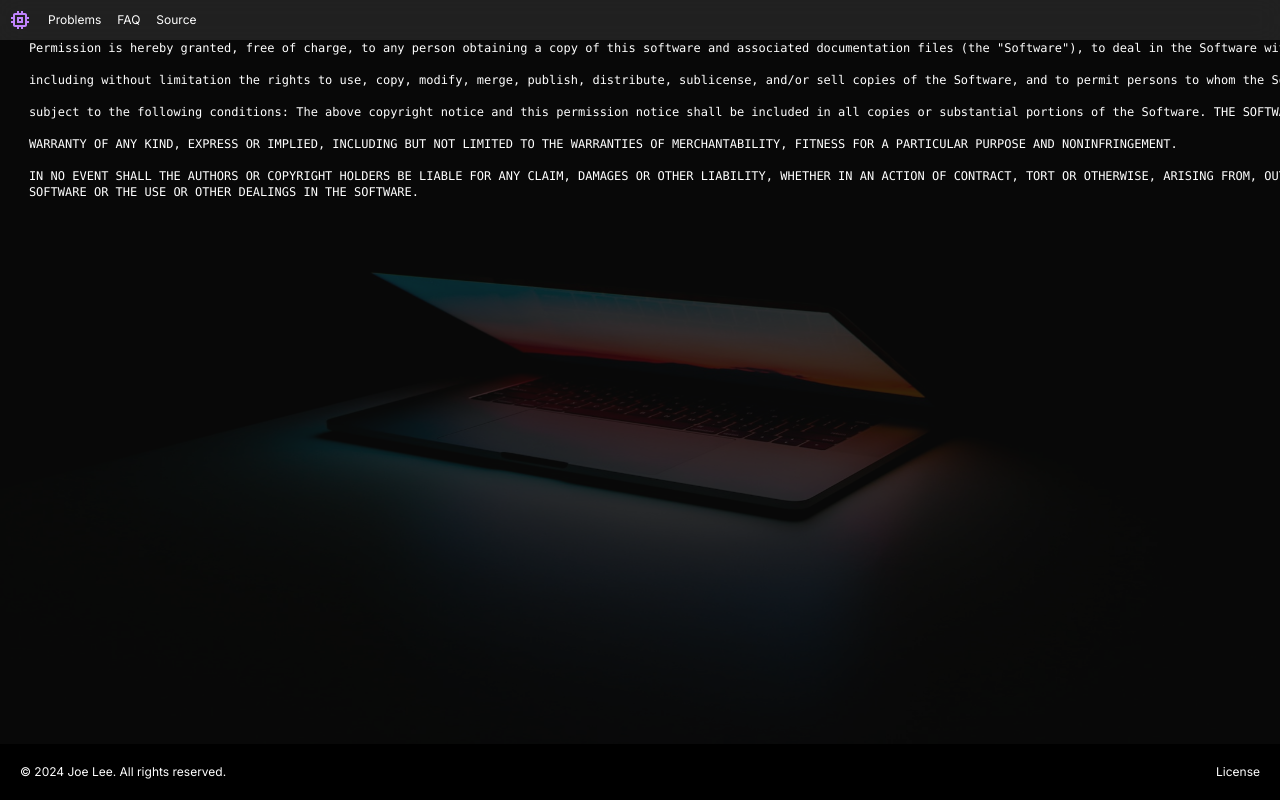
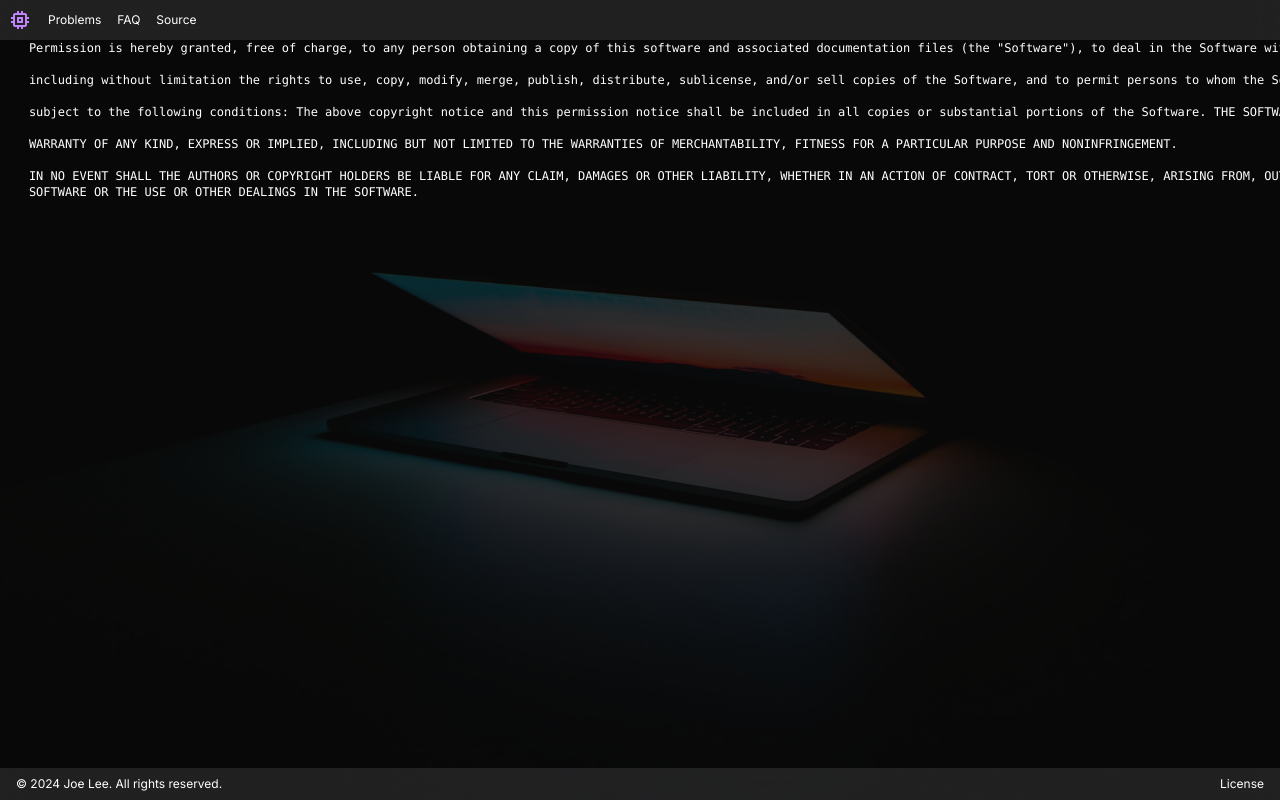
Before and after one commit to j1yl/lcpilot, a Next.js app: page /license in a window 1280 px wide. Shown: the top 800 px of the page. Built offline with nearby package versions, Linux system fonts and the light colour scheme.

Commit message:
Adjusted Footer.

```diff
--- a/components/Footer.module.css
+++ /dev/null
@@ -1,9 +0,0 @@
-.footerBig {
-    background-color: #000000;
-    padding: 20px;
-    display: flex;
-    justify-content: space-between;
-    text-align: center;
-    font-size: 12px;
-    z-index: 20;
-  }
--- a/components/Footer.tsx
+++ b/components/Footer.tsx
@@ -1,10 +1,9 @@
 import React from 'react'
 import Link from 'next/link'
-import styles from './Footer.module.css'
 
 const Footer: React.FC = () => {
   return (
-    <footer className={styles.footerBig}>
+    <footer className="backdrop-blur-md flex justify-between gap-2 z-20 w-full md:px-4 bg-white/10 max-w-screen-2xl mx-auto p-2">
       <p>© 2024 Joe Lee. All rights reserved.</p>
       <Link href="/license">
         License
```
